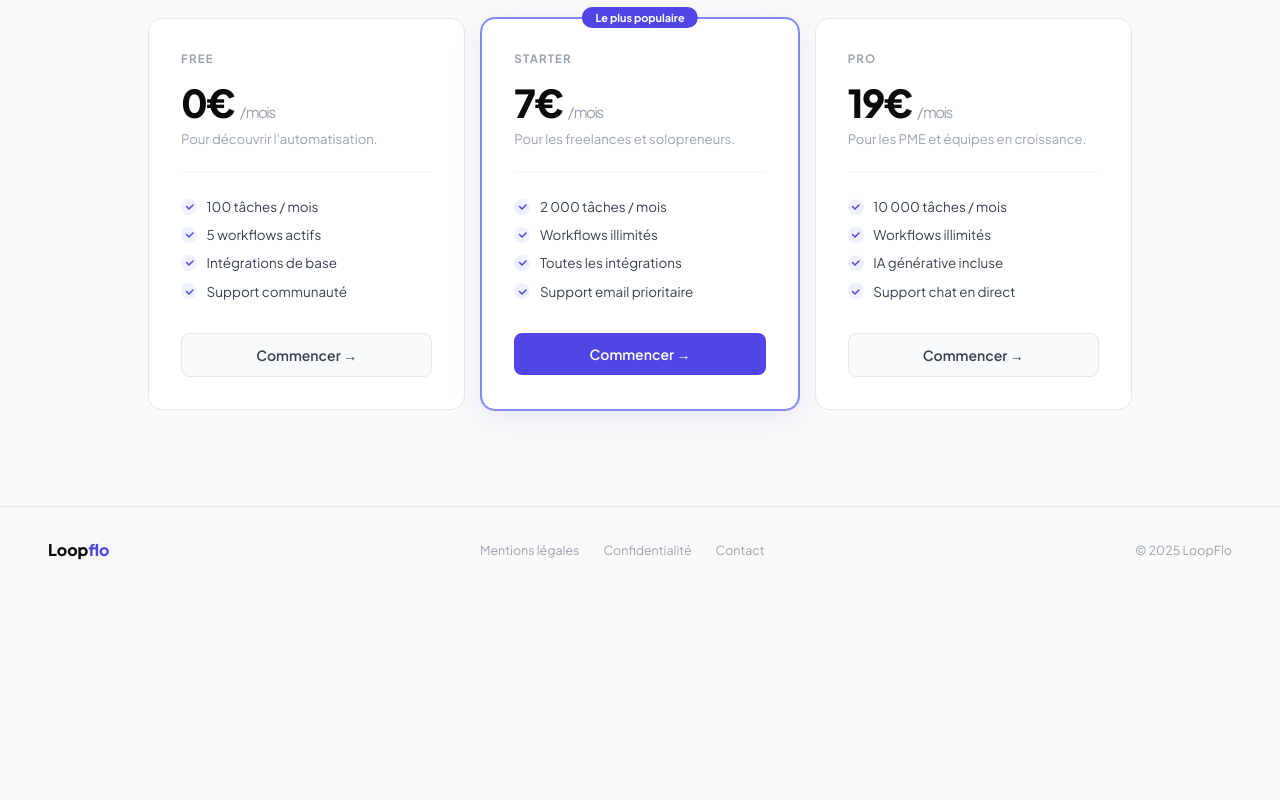
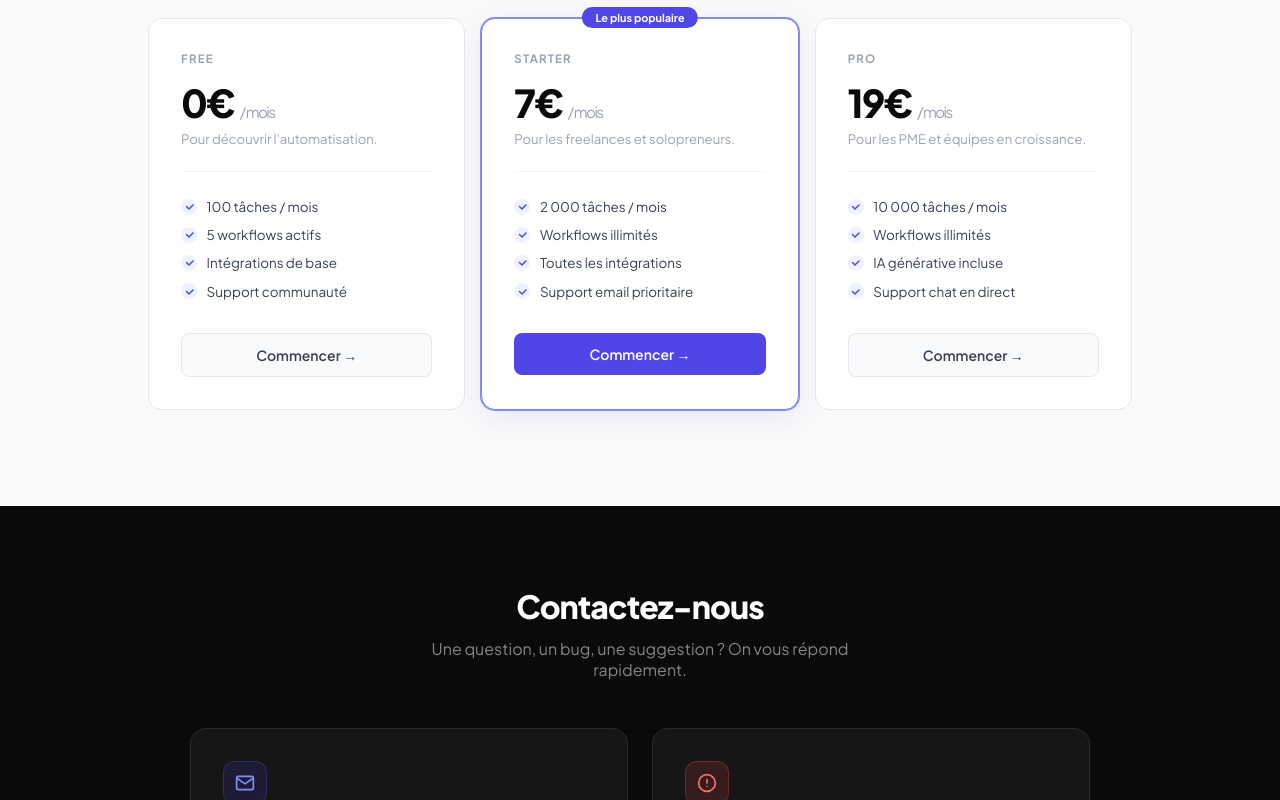
Before and after one commit to colindalaska64-boop/flowforge, a Next.js app: page / in a window 1280 px wide. Shown: the part 2000-2800 px from the top of the page. Before the commit the page ends 2592 px from the top, so only its background shows below. Built offline with nearby package versions, Linux system fonts and the light colour scheme.

Commit message:
feat: section contact + signaler bug + footer

```diff
--- a/app/page.tsx
+++ b/app/page.tsx
@@ -391,16 +391,75 @@ export default function Home() {
         </div>
       </section>
 
-      {/* FOOTER */}
-      <footer className="footer-wrap" style={{ borderTop:"1px solid #E5E7EB", padding:"2rem 3rem", display:"flex", alignItems:"center", justifyContent:"space-between", fontSize:".78rem", color:"#9CA3AF" }}>
-        <div style={{ fontWeight:800, fontSize:"1rem", color:"#0A0A0A" }}>Loop<span style={{ color:"#4F46E5" }}>flo</span></div>
-        <div className="footer-links" style={{ display:"flex", gap:"1.5rem" }}>
-          {["Mentions légales","Confidentialité","Contact"].map((l) => (
-            <a key={l} href="#" style={{ color:"#9CA3AF" }}>{l}</a>
-          ))}
+      {/* SECTION CONTACT */}
+      <section style={{ background:"#0A0A0A", padding:"5rem 2rem" }}>
+        <div style={{ maxWidth:"900px", margin:"0 auto" }}>
+
+          <div style={{ textAlign:"center", marginBottom:"3rem" }}>
+            <h2 style={{ fontSize:"2rem", fontWeight:800, color:"#fff", letterSpacing:"-0.03em", marginBottom:".75rem" }}>
+              Contactez-nous
+            </h2>
+            <p style={{ fontSize:"1rem", color:"rgba(255,255,255,0.5)", maxWidth:480, margin:"0 auto" }}>
+              Une question, un bug, une suggestion ? On vous répond rapidement.
+            </p>
+          </div>
+
+          <div style={{ display:"grid", gridTemplateColumns:"1fr 1fr", gap:"1.5rem" }}>
+
+            {/* Email */}
+            <div style={{ background:"rgba(255,255,255,0.05)", border:"1px solid rgba(255,255,255,0.08)", borderRadius:16, padding:"2rem" }}>
+              <div style={{ width:44, height:44, borderRadius:12, background:"rgba(79,70,229,0.15)", border:"1px solid rgba(79,70,229,0.3)", display:"flex", alignItems:"center", justifyContent:"center", marginBottom:"1rem" }}>
+                <svg width="20" height="20" viewBox="0 0 24 24" fill="none" stroke="#818CF8" strokeWidth="2" strokeLinecap="round" strokeLinejoin="round">
+                  <path d="M4 4h16c1.1 0 2 .9 2 2v12c0 1.1-.9 2-2 2H4c-1.1 0-2-.9-2-2V6c0-1.1.9-2 2-2z"/>
+                  <polyline points="22,6 12,13 2,6"/>
+                </svg>
+              </div>
+              <h3 style={{ fontSize:"1rem", fontWeight:700, color:"#fff", marginBottom:".5rem" }}>Email</h3>
+              <p style={{ fontSize:".875rem", color:"rgba(255,255,255,0.5)", marginBottom:"1rem", lineHeight:1.6 }}>
+                Pour toute question générale ou commerciale.
+              </p>
+              <a href="mailto:loopflo.contact@gmail.com" style={{ fontSize:".875rem", fontWeight:600, color:"#818CF8", textDecoration:"none" }}>
+                loopflo.contact@gmail.com
+              </a>
+            </div>
+
+            {/* Signaler un bug */}
+            <div style={{ background:"rgba(255,255,255,0.05)", border:"1px solid rgba(255,255,255,0.08)", borderRadius:16, padding:"2rem" }}>
+              <div style={{ width:44, height:44, borderRadius:12, background:"rgba(239,68,68,0.15)", border:"1px solid rgba(239,68,68,0.3)", display:"flex", alignItems:"center", justifyContent:"center", marginBottom:"1rem" }}>
+                <svg width="20" height="20" viewBox="0 0 24 24" fill="none" stroke="#F87171" strokeWidth="2" strokeLinecap="round" strokeLinejoin="round">
+                  <path d="M12 22c5.523 0 10-4.477 10-10S17.523 2 12 2 2 6.477 2 12s4.477 10 10 10z"/>
+                  <line x1="12" y1="8" x2="12" y2="12"/>
+                  <line x1="12" y1="16" x2="12.01" y2="16"/>
+                </svg>
+              </div>
+              <h3 style={{ fontSize:"1rem", fontWeight:700, color:"#fff", marginBottom:".5rem" }}>Signaler un bug</h3>
+              <p style={{ fontSize:".875rem", color:"rgba(255,255,255,0.5)", marginBottom:"1rem", lineHeight:1.6 }}>
+                Vous avez trouvé un problème ? Aidez-nous à l&apos;améliorer.
+              </p>
+              <a href="mailto:loopflo.contact@gmail.com?subject=Bug Loopflo&body=Décrivez le bug ici..." style={{ fontSize:".875rem", fontWeight:600, color:"#F87171", textDecoration:"none" }}>
+                Signaler un bug
+              </a>
+            </div>
+
+          </div>
+
+          {/* Footer */}
+          <div style={{ borderTop:"1px solid rgba(255,255,255,0.08)", marginTop:"3rem", paddingTop:"2rem", display:"flex", alignItems:"center", justifyContent:"space-between", flexWrap:"wrap", gap:"1rem" }}>
+            <span style={{ fontSize:"1.1rem", fontWeight:800, color:"#fff", letterSpacing:"-0.02em" }}>
+              Loop<span style={{ color:"#4F46E5" }}>flo</span>
+            </span>
+            <p style={{ fontSize:".8rem", color:"rgba(255,255,255,0.3)" }}>
+              © 2025 Loopflo. Tous droits réservés.
+            </p>
+            <div style={{ display:"flex", gap:"1.5rem" }}>
+              <a href="/login" style={{ fontSize:".82rem", color:"rgba(255,255,255,0.4)", textDecoration:"none" }}>Connexion</a>
+              <a href="/register" style={{ fontSize:".82rem", color:"rgba(255,255,255,0.4)", textDecoration:"none" }}>S&apos;inscrire</a>
+            </div>
+          </div>
+
         </div>
-        <span>© 2025 LoopFlo</span>
-      </footer>
+      </section>
+
     </>
   );
 }
```
